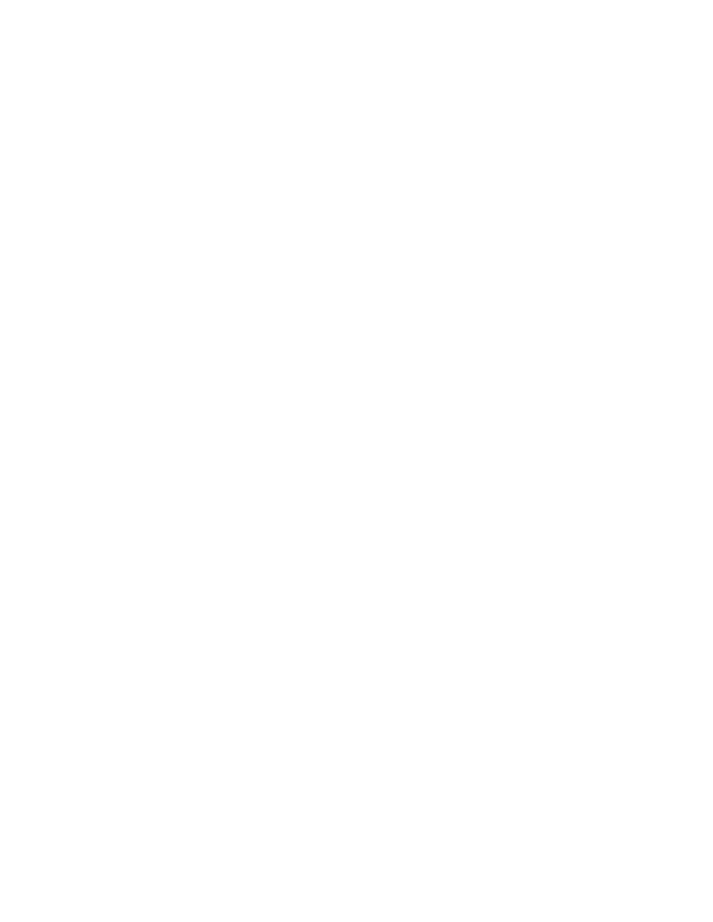
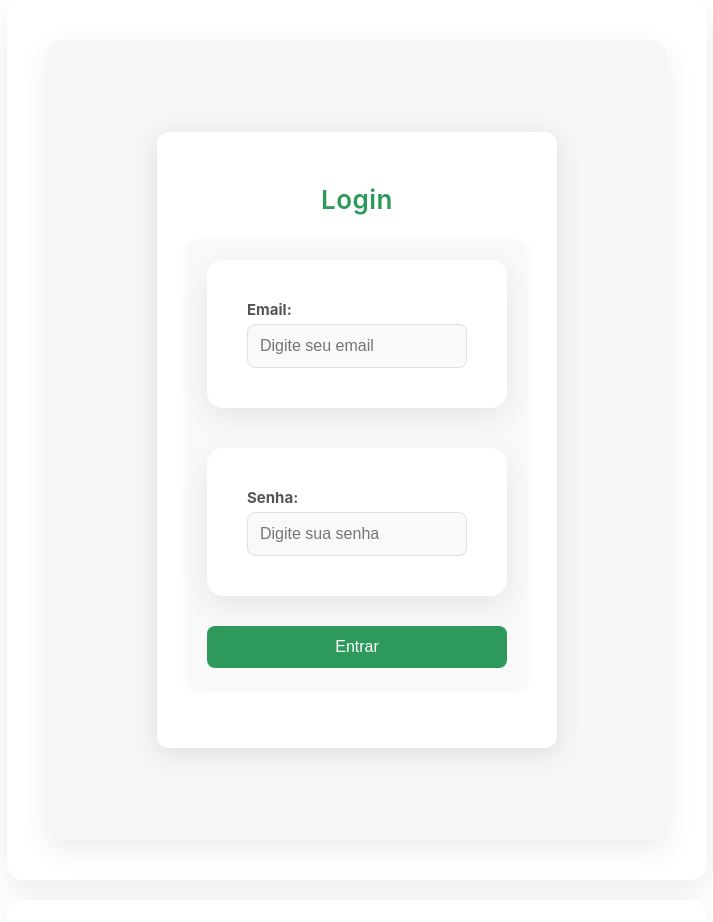
Before and after one commit to lucascruz772/login-usuarios, a React (Create React App) app: page / in a window 1280 px wide. Shown: the top 922 px of the page, without its empty margins (283-996 px from the left). Before the commit the page ends 800 px from the top, so only its background shows below. Built offline with nearby package versions, Linux system fonts and the light colour scheme; the HTML template or start-up script is replaced by a standard one.

Commit message:
v.1.0.4 - Acrescentando css

```diff
--- a/package.json
+++ b/package.json
@@ -13,6 +13,7 @@
     "react-scripts": "5.0.1",
     "web-vitals": "^2.1.4"
   },
+"homepage": "https://lucascruz772.github.io/login-usuarios",
   "scripts": {
     "start": "react-scripts start",
     "build": "react-scripts build",
--- a/src/App.css
+++ b/src/App.css
@@ -5,4 +5,5 @@
   flex-direction: column;
   align-items: center;
   justify-content: center;
+  background: #f4f7f6; /* Fundo suave e moderno */
 }
--- a/src/App.js
+++ b/src/App.js
@@ -1,17 +1,54 @@
-import React from 'react';
-import { BrowserRouter as Router, Route, Routes } from 'react-router-dom';
+import React, { useEffect } from 'react';
+import { BrowserRouter as Router, Route, Routes, Navigate, useLocation } from 'react-router-dom';
 import './App.css';
 import Login from './Login/Login';
 import UsuariosTabela from './UsuariosTabela/Usuarios';
 
+// Componente para verificar autenticação
+  const ProtectedRoute = ({ children }) => {
+  const location = useLocation();
+  const isAuthenticated = localStorage.getItem('isAuthenticated') === 'true';
+
+  useEffect(() => {
+    if (!isAuthenticated) {
+      console.log('Não autenticado, redirecionando para /');
+      // Redireciona para / mantendo o caminho original para voltar depois
+      Navigate({ to: '/', state: { from: location.pathname } });
+    } else {
+      console.log('Autenticado, permitindo acesso');
+    }
+  }, [isAuthenticated, location.pathname]);
+
+  return isAuthenticated ? children : null; // Renderiza os filhos apenas se autenticado
+};
 
 function App() {
+  const basename = process.env.NODE_ENV === 'production' ? '/login-usuarios' : '/';
+
+  // Inicializa o usuário padrão
+  useEffect(() => {
+    const users = JSON.parse(localStorage.getItem('users')) || [];
+    if (users.length === 0) {
+      const defaultUser = { email: 'admin@admin.com', password: 'admin' };
+      localStorage.setItem('users', JSON.stringify([defaultUser]));
+    }
+  }, []);
+
   return (
-    <Router basename="/login-usuarios">
+    <Router basename={basename}>
       <div className="App">
         <Routes>
           <Route path="/" element={<Login />} />
-          <Route path="/usuarios" element={<UsuariosTabela />} />
+          <Route
+            path="/usuarios"
+            element={
+              <ProtectedRoute>
+                <UsuariosTabela />
+              </ProtectedRoute>
+            }
+          />
+          {/* Rota catch-all para redirecionar URLs inválidas */}
+          <Route path="*" element={<Navigate to="/" />} />
         </Routes>
       </div>
     </Router>
--- a/src/Login/Login.css
+++ b/src/Login/Login.css
@@ -2,20 +2,24 @@
   width: 100%;
   max-width: 400px;
   margin: 0 auto;
-    padding: 20px;
+  padding: 30px;
+  background: #ffffff;
+  border-radius: 12px;
+  box-shadow: 0 5px 25px rgba(0, 0, 0, 0.1);
   text-align: center;
 }
 
 .login-container h2 {
-    margin-bottom: 20px;
-    font-size: 24px;
-    color: #333;
+  margin-bottom: 25px;
+  font-size: 26px;
+  color: #2d995b; /* Verde suave em vez de #333 */
+  font-weight: 600;
 }
 
 .login-form {
   display: flex;
   flex-direction: column;
-    gap: 15px;
+  gap: 20px; /* Aumentado para mais espaço */
 }
 
 .login-form div {
@@ -31,35 +35,44 @@
 }
 
 .login-form input {
-    padding: 8px;
+  padding: 12px;
   font-size: 16px;
-    border: 1px solid #ddd;
-    border-radius: 4px;
+  border: 1px solid #e0e0e0;
+  border-radius: 8px;
+  background: #f9f9f9;
   outline: none;
+  transition: border-color 0.3s, background 0.3s;
 }
 
 .login-form input:focus {
-    border-color: #007bff;
-    box-shadow: 0 0 5px rgba(0, 123, 255, 0.3);
+  border-color: #2d995b; /* Substitui #007bff por um tom mais coeso */
+  background: #ffffff;
+  box-shadow: 0 0 5px rgba(45, 153, 91, 0.3);
 }
 
 .login-form .error {
-    color: red;
+  color: #dc3545;
   font-size: 14px;
-    margin: 5px 0;
+  margin: 10px 0;
+  font-weight: 500;
+  padding: 8px;
+  background: #f8d7da;
+  border-radius: 8px;
 }
 
 .login-form button {
-    padding: 10px;
+  padding: 12px;
   font-size: 16px;
-    background-color: #007bff;
+  background-color: #2d995b; /* Substitui #007bff */
   color: white;
   border: none;
-    border-radius: 4px;
+  border-radius: 8px;
   cursor: pointer;
   margin-top: 10px;
+  transition: background 0.3s, transform 0.2s;
 }
 
 .login-form button:hover {
-    background-color: #0056b3;
+  background-color: #257a47; /* Tom mais escuro para hover */
+  transform: scale(1.02); /* Efeito sutil de escala */
 }
--- a/src/Login/Login.js
+++ b/src/Login/Login.js
@@ -13,6 +13,7 @@ function Login() {
     const users = JSON.parse(localStorage.getItem('users')) || [];
     const user = users.find((u) => u.email === email && u.password === password);
     if (user) {
+      localStorage.setItem('isAuthenticated', 'true'); // Define que o usuário está logado
       navigate('/usuarios');
     } else {
       setError('Email ou senha inválidos');
--- a/src/UsuariosTabela/Usuarios.js
+++ b/src/UsuariosTabela/Usuarios.js
@@ -3,6 +3,7 @@ import { useNavigate } from 'react-router-dom';
 import './UsuariosTabela.css';
 
 function UsuariosTabela() {
+  const navigate = useNavigate();
   const [users, setUsers] = useState(JSON.parse(localStorage.getItem('users')) || []);
   const [newEmail, setNewEmail] = useState('');
   const [newPassword, setNewPassword] = useState('');
@@ -11,24 +12,39 @@ function UsuariosTabela() {
   const [editEmail, setEditEmail] = useState('');
   const [editPassword, setEditPassword] = useState('');
   const itemsPerPage = 10;
-  const navigate = useNavigate();
+  const [error, setError] = useState('');
+
+
+  // Função para mascarar a senha
+  const maskPassword = (password) => {
+    return '*'.repeat(password.length); // Substitui a senha por asteriscos
+  };
 
   const handleAddUser = (e) => {
     e.preventDefault();
     if (!newEmail || !newPassword) {
-      alert('Por favor, preencha email e senha.');
+      setError('Por favor, preencha email e senha.');
       return;
     }
+
+    const emailExists = users.some((user) => user.email === newEmail);
+    if (emailExists) {
+      setError('Este e-mail já está cadastrado. Por favor, use outro e-mail.');
+      return;
+    }
+
     const newUser = { email: newEmail, password: newPassword };
     const updatedUsers = [...users, newUser];
     setUsers(updatedUsers);
     localStorage.setItem('users', JSON.stringify(updatedUsers));
     setNewEmail('');
     setNewPassword('');
+    setError(''); // Limpa o erro
     alert('Usuário adicionado com sucesso!');
   };
 
   const handleLogout = () => {
+    localStorage.removeItem('isAuthenticated');
     navigate('/', { replace: true });
   };
 
@@ -40,9 +56,18 @@ function UsuariosTabela() {
 
   const handleSaveEdit = () => {
     if (!editEmail || !editPassword) {
-      alert('Por favor, preencha email e senha.');
+      setError('Por favor, preencha email e senha.');
       return;
     }
+
+    const emailExists = users.some(
+      (user, index) => user.email === editEmail && index !== editingUserIndex
+    );
+    if (emailExists) {
+      setError('Este e-mail já está cadastrado. Por favor, use outro e-mail.');
+      return;
+    }
+
     const updatedUsers = users.map((user, i) =>
       i === editingUserIndex ? { email: editEmail, password: editPassword } : user
     );
@@ -51,6 +76,7 @@ function UsuariosTabela() {
     setEditingUserIndex(null);
     setEditEmail('');
     setEditPassword('');
+    setError(''); // Limpa o erro
     alert('Usuário atualizado com sucesso!');
   };
 
@@ -68,7 +94,6 @@ function UsuariosTabela() {
       alert('Usuário excluído com sucesso!');
     }
   };
-
 
   const totalPages = Math.ceil(users.length / itemsPerPage);
   const startIndex = (currentPage - 1) * itemsPerPage;
@@ -105,6 +130,7 @@ function UsuariosTabela() {
         </div>
         <button type="submit">Adicionar Usuário</button>
       </form>
+      {error && <p style={{ color: 'red', marginTop: '10px' }}>{error}</p>}
 
       {users.length === 0 ? (
         <p>Nenhum usuário cadastrado ainda.</p>
@@ -145,7 +171,7 @@ function UsuariosTabela() {
                   ) : (
                     <>
                       <td>{user.email}</td>
-                      <td>{user.password}</td>
+                      <td>{maskPassword(user.password)}</td>
                       <td>
                         <button onClick={() => handleEdit(startIndex + index)}>Editar</button>
                         <button onClick={() => handleDelete(startIndex + index)}>Excluir</button>
@@ -173,7 +199,7 @@ function UsuariosTabela() {
           </div>
         </>
       )}
-      <button onClick={handleLogout}>Voltar ao Login</button>
+      <button className="logout-button" onClick={handleLogout}>Voltar ao Login</button>
     </div>
   );
 }
--- a/src/UsuariosTabela/UsuariosTabela.css
+++ b/src/UsuariosTabela/UsuariosTabela.css
@@ -1,24 +1,51 @@
 /* Estilos gerais */
-div {
+* {
+    box-sizing: border-box; /* Inclui padding e bordas no cálculo de largura/altura */
+  }
+
+  div {
     width: 100%;
-    max-width: 600px;
+    max-width: 700px;
     margin: 0 auto;
-    padding: 20px;
+    padding: 40px;
+    background: #ffffff;
+    border-radius: 16px;
+    box-shadow: 0 10px 30px rgba(0, 0, 0, 0.08);
     text-align: center;
+    transition: transform 0.3s ease;
+    position: relative; /* Para controle de z-index */
+    overflow: hidden; /* Evita transbordo do conteúdo */
+  }
+
+  div:hover {
+    transform: translateY(-5px);
+    z-index: 1; /* Garante que fique acima de outros elementos ao hover */
+  }
+
+  /* Espaçamento entre containers adjacentes */
+  div + div {
+    margin-top: 20px;
   }
 
   h2 {
-    margin-bottom: 20px;
-    font-size: 24px;
-    color: #333;
+    margin-bottom: 30px;
+    font-size: 28px;
+    color: #2d995b;
+    font-weight: 700;
+    letter-spacing: 0.5px;
   }
 
-  /* Formulário */
+  /* Formulário de adição de usuários */
   form {
     display: flex;
     flex-direction: column;
-    gap: 15px;
-    margin-bottom: 20px;
+    gap: 25px;
+    margin-bottom: 30px;
+    background: #f9f9f9;
+    padding: 20px;
+    border-radius: 12px;
+    box-shadow: 0 2px 10px rgba(0, 0, 0, 0.05);
+    width: 100%;
   }
 
   form div {
@@ -28,67 +55,88 @@ div {
   }
 
   form label {
-    margin-bottom: 5px;
-    font-weight: bold;
-    color: #555;
+    margin-bottom: 8px;
+    font-weight: 600;
+    color: #444;
+    font-size: 15px;
   }
 
   form input {
-    padding: 8px;
+    padding: 14px;
     font-size: 16px;
-    border: 1px solid #ddd;
-    border-radius: 4px;
+    border: 1px solid #e0e0e0;
+    border-radius: 10px;
+    background: #ffffff;
     outline: none;
+    transition: border-color 0.3s, box-shadow 0.3s;
+    width: 100%;
+    max-width: 100%; /* Evita que o input exceda o container */
   }
 
   form input:focus {
-    border-color: #007bff;
-    box-shadow: 0 0 5px rgba(0, 123, 255, 0.3);
+    border-color: #2d995b;
+    box-shadow: 0 0 8px rgba(45, 153, 91, 0.2);
   }
 
   form button {
-    padding: 10px;
+    padding: 14px;
     font-size: 16px;
-    background-color: #28a745;
+    background-color: #2d995b;
     color: white;
     border: none;
-    border-radius: 4px;
+    border-radius: 10px;
     cursor: pointer;
+    transition: background 0.3s, transform 0.2s;
+    position: relative;
+    z-index: 1;
   }
 
   form button:hover {
-    background-color: #218838;
+    background-color: #257a47;
+    transform: scale(1.02); /* Reduzido de 1.03 para evitar sobreposição */
   }
 
-  /* Tabela */
+  /* Tabela de usuários */
   table {
     width: 100%;
-    border-collapse: collapse;
-    margin-bottom: 20px;
+    border-collapse: separate;
+    border-spacing: 0;
+    margin-bottom: 30px;
+    box-shadow: 0 5px 20px rgba(0, 0, 0, 0.05);
+    border-radius: 12px;
+    overflow-x: auto; /* Permite rolagem horizontal em telas menores */
+    background: #ffffff;
+    display: block; /* Para suportar overflow-x */
   }
 
   th, td {
-    border: 1px solid #ddd;
-    padding: 10px;
+    padding: 18px;
     text-align: left;
+    border-bottom: 1px solid #f0f0f0;
+    min-width: 100px; /* Largura mínima para colunas */
+    max-width: 200px; /* Limita a largura máxima */
+    overflow: hidden;
+    text-overflow: ellipsis; /* Adiciona reticências para texto longo */
+    white-space: nowrap; /* Evita quebras de linha */
   }
 
   th {
-    background-color: #f2f2f2;
-    font-weight: bold;
-    color: #333;
+    background: #f7f7f7;
+    color: #2d995b;
+    font-weight: 600;
+    text-transform: uppercase;
+    font-size: 13px;
+    letter-spacing: 1px;
   }
 
   td {
-    color: #555;
-  }
-
-  tr:nth-child(even) {
-    background-color: #f9f9f9;
+    color: #444;
+    font-size: 15px;
+    transition: background 0.2s;
   }
 
   tr:hover {
-    background-color: #f1f1f1;
+    background: #f9f9f9;
   }
 
   /* Paginação */
@@ -96,88 +144,141 @@ div {
     display: flex;
     justify-content: center;
     align-items: center;
-    gap: 10px;
-    margin-bottom: 20px;
+    gap: 15px;
+    margin-bottom: 30px;
   }
 
   .pagination button {
-    padding: 8px 12px;
+    padding: 10px 16px;
     font-size: 14px;
-    background-color: #007bff;
+    background-color: #2d995b;
     color: white;
     border: none;
-    border-radius: 4px;
+    border-radius: 8px;
     cursor: pointer;
+    transition: background 0.3s, transform 0.2s;
+    position: relative;
+    z-index: 1;
+  }
+
+  .pagination button:hover:not(:disabled) {
+    background-color: #257a47;
+    transform: scale(1.02); /* Reduzido de 1.05 para evitar sobreposição */
   }
 
   .pagination button:disabled {
-    background-color: #ccc;
+    background-color: #e0e0e0;
     cursor: not-allowed;
   }
 
-  .pagination button:hover:not(:disabled) {
-    background-color: #0056b3;
+  .pagination span {
+    font-size: 15px;
+    color: #555;
   }
 
-  .pagination span {
+  /* Botões na tabela (Editar/Excluir) */
+  td button {
+    padding: 8px 14px;
     font-size: 14px;
-    color: #333;
-  }
-
-  /* Botão de logout */
-  button:last-child {
-    padding: 10px;
-    font-size: 16px;
-    background-color: #dc3545;
-    color: white;
+    margin-right: 10px;
     border: none;
-    border-radius: 4px;
+    border-radius: 8px;
     cursor: pointer;
-  }
-
-  button:last-child:hover {
-    background-color: #c82333;
-  }
-
-  /* Estilos para os botões na tabela */
-td button {
-    padding: 6px 10px;
-    font-size: 14px;
-    margin-right: 5px;
-    border: none;
-    border-radius: 4px;
-    cursor: pointer;
+    transition: background 0.3s, transform 0.2s;
+    position: relative;
+    z-index: 1;
   }
 
   td button:first-child:not(:last-child) {
-    background-color:rgb(4, 75, 21); /* Amarelo para Editar/Salvar */
+    background-color: #2d995b; /* Editar/Salvar */
     color: #fff;
   }
 
   td button:first-child:not(:last-child):hover {
-    background-color:rgb(4, 117, 55);
+    background-color: #257a47;
+    transform: scale(1.02); /* Reduzido de 1.05 */
   }
 
   td button:last-child {
-    background-color: #dc3545; /* Vermelho para Excluir/Cancelar */
+    background-color: #dc3545; /* Excluir/Cancelar */
     color: #fff;
   }
 
   td button:last-child:hover {
     background-color: #c82333;
+    transform: scale(1.02); /* Reduzido de 1.05 */
   }
 
-  /* Estilos para os inputs na edição */
+  /* Inputs na edição */
   td input {
-    padding: 6px;
+    padding: 10px;
     font-size: 14px;
-    border: 1px solid #ddd;
-    border-radius: 4px;
+    border: 1px solid #e0e0e0;
+    border-radius: 8px;
     width: 100%;
-    box-sizing: border-box;
+    max-width: 100%; /* Evita overflow */
+    transition: border-color 0.3s, box-shadow 0.3s;
   }
 
   td input:focus {
-    border-color: #007bff;
-    box-shadow: 0 0 5px rgba(0, 123, 255, 0.3);
+    border-color: #2d995b;
+    box-shadow: 0 0 8px rgba(45, 153, 91, 0.2);
   }
+
+  /* Coluna da senha mascarada */
+  td:nth-child(2) {
+    font-family: monospace;
+    letter-spacing: 2px;
+    color: #999;
+    font-size: 14px;
+  }
+
+  /* Media Queries para Responsividade */
+  @media (max-width: 768px) {
+    div {
+      padding: 20px;
+      max-width: 100%; /* Ajusta para ocupar toda a largura em telas menores */
+    }
+
+    form, table {
+      width: 100%;
+    }
+
+    th, td {
+      padding: 12px;
+      font-size: 14px;
+      min-width: 80px; /* Ajusta largura mínima para telas menores */
+    }
+
+    td button {
+      margin: 5px 0;
+      width: 100%; /* Botões ocupam toda a largura em telas menores */
+    }
+  }
+
+  /* Estilo para o botão "Voltar ao Login" */
+.logout-button {
+    padding: 12px 20px;
+    font-size: 16px;
+    background-color: #dc3545; /* Vermelho para indicar uma ação de saída */
+    color: white;
+    border: none;
+    border-radius: 10px;
+    cursor: pointer;
+    transition: background 0.3s, transform 0.2s, box-shadow 0.3s;
+    box-shadow: 0 4px 10px rgba(0, 0, 0, 0.1);
+    margin-top: 20px;
+  }
+
+  /* Efeito ao passar o mouse */
+  .logout-button:hover {
+    background-color: #c82333; /* Vermelho mais escuro */
+    transform: translateY(-2px); /* Eleva o botão */
+    box-shadow: 0 6px 15px rgba(0, 0, 0, 0.15); /* Sombra mais forte */
+  }
+
+  /* Efeito ao clicar */
+  .logout-button:active {
+    transform: translateY(0); /* Volta à posição original */
+    box-shadow: 0 2px 5px rgba(0, 0, 0, 0.1); /* Sombra reduzida */
+  }
```
Lines whose indentation alone changed are shown as unchanged.
